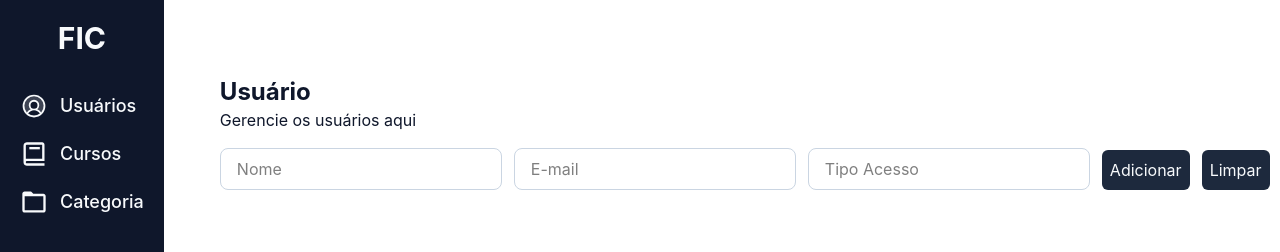
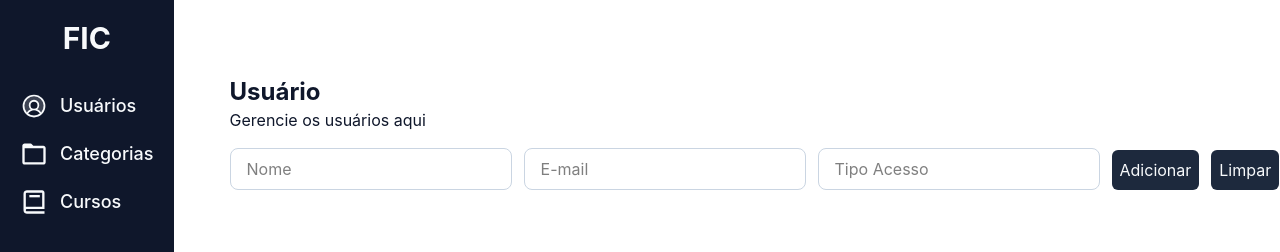
Before and after one commit to gabjoao/fic-react, a React (Vite) app: page / in a window 1280 px wide. Shown: the top 252 px of the page. Built offline with nearby package versions, Linux system fonts and the light colour scheme; no server answers.

Commit message:
feat: atualizados links da SideBar para roteamento

```diff
--- a/src/components/SideBar.tsx
+++ b/src/components/SideBar.tsx
@@ -1,5 +1,6 @@
 import { BiBook, BiFolder } from "react-icons/bi";
 import { PiUserCircleDuotone } from "react-icons/pi";
+import { NavLink } from "react-router";
 
 export default function SideBar() {
   return (
@@ -7,26 +8,35 @@ export default function SideBar() {
       <h1 className="font-bold text-3xl text-center">FIC</h1>
 
       <nav className="flex flex-col gap-5 mt-9">
-        <div className="flex flex-row items-center gap-3 cursor-pointer">
+        <NavLink
+          to={"/"}
+          className="flex flex-row items-center gap-3 cursor-pointer"
+        >
           <PiUserCircleDuotone size={28} />
           <p className="text-lg font-medium hover:underline transition hover:font-bold">
             Usuários
           </p>
-        </div>
+        </NavLink>
 
-        <div className="flex flex-row items-center gap-3 cursor-pointer">
+        <NavLink
+          to={"/categorias"}
+          className="flex flex-row items-center gap-3 cursor-pointer"
+        >
+          <BiFolder size={28} />
+          <p className="text-lg font-medium hover:underline transition hover:font-bold">
+            Categorias
+          </p>
+        </NavLink>
+
+        <NavLink
+          to={"/cursos"}
+          className="flex flex-row items-center gap-3 cursor-pointer"
+        >
           <BiBook size={28} />
           <p className="text-lg font-medium hover:underline transition hover:font-bold">
             Cursos
           </p>
-        </div>
-
-        <div className="flex flex-row items-center gap-3 cursor-pointer">
-          <BiFolder size={28} />
-          <p className="text-lg font-medium hover:underline transition hover:font-bold">
-            Categoria
-          </p>
-        </div>
+        </NavLink>
       </nav>
     </aside>
   );
```
